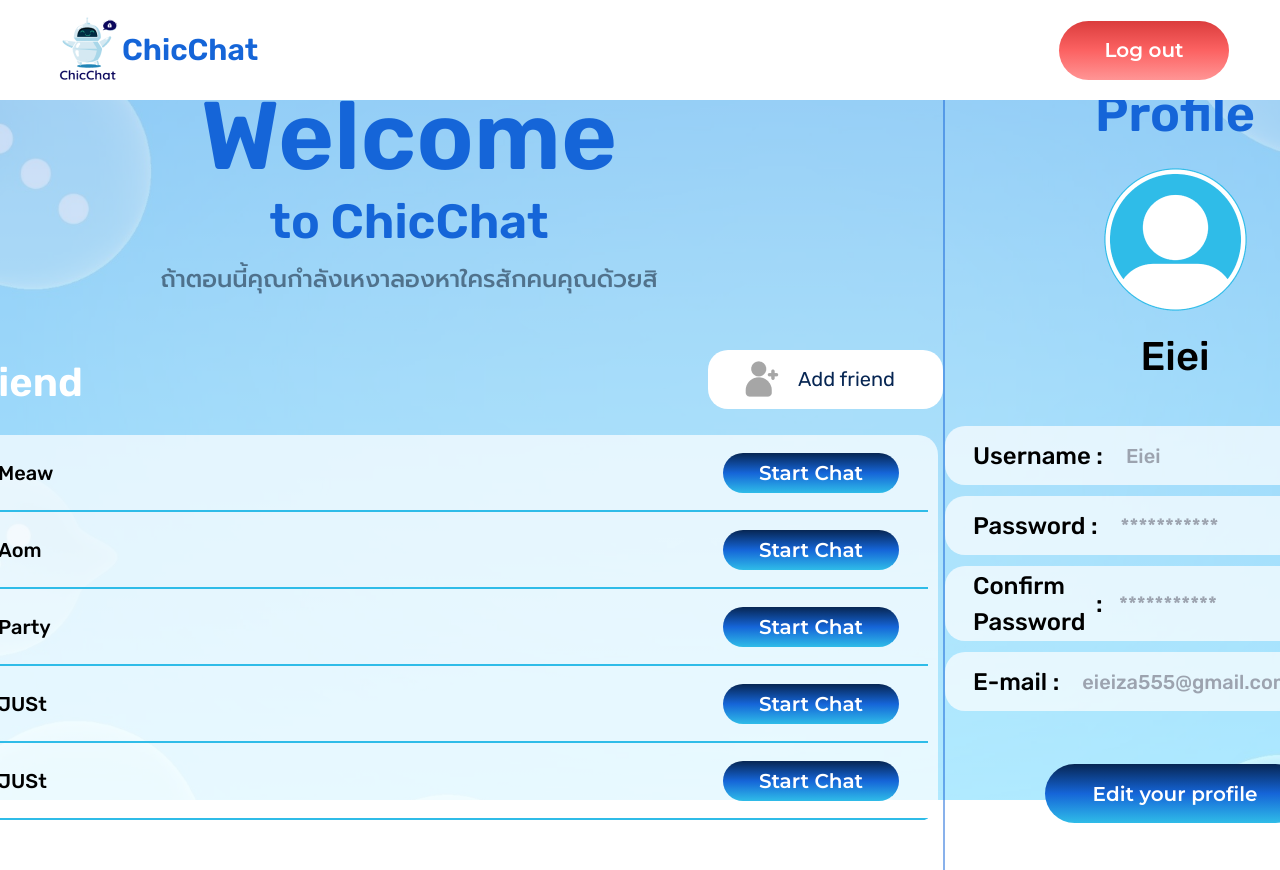
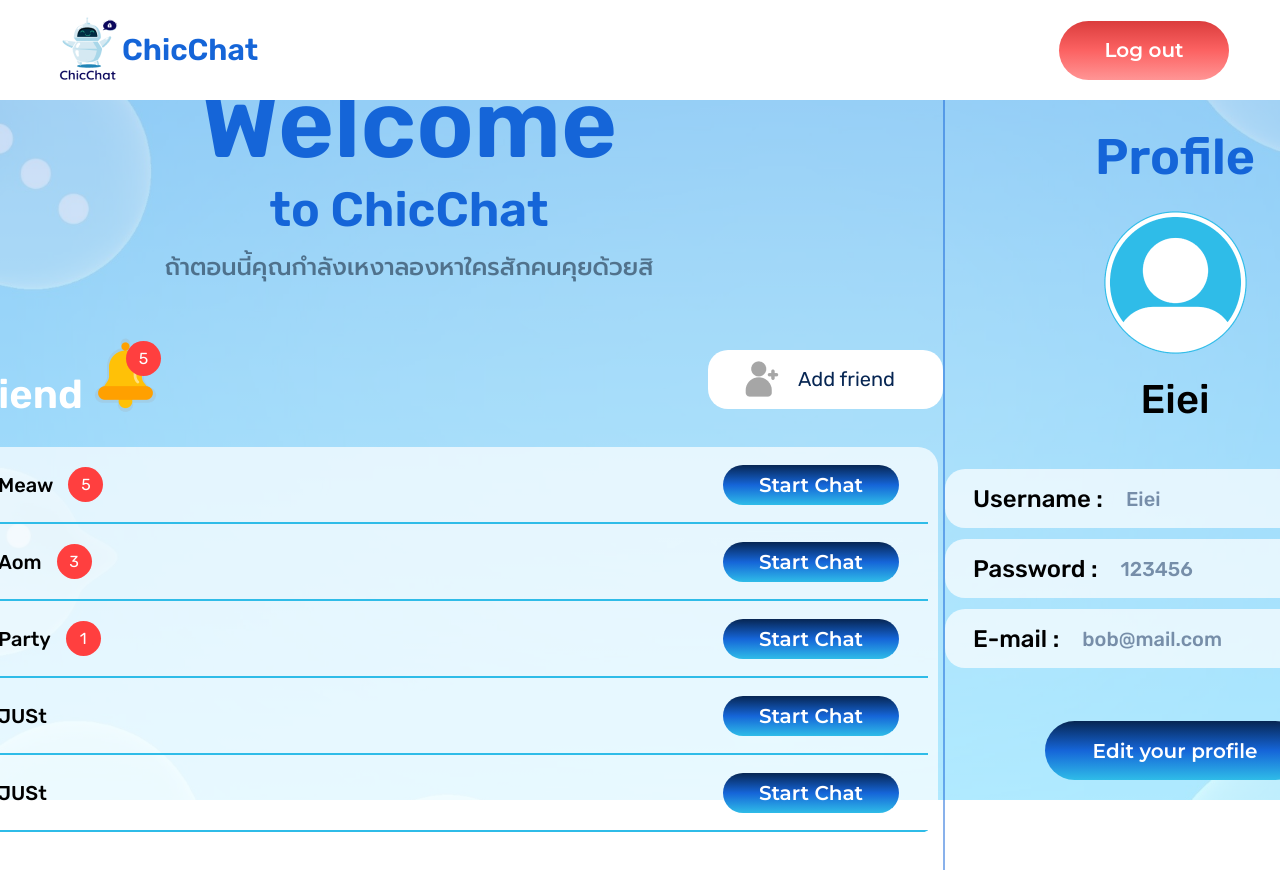
Before and after one commit to FairyFay404/Chic-Chat, a React (Vite) app in the folder client/: page /home in a window 1280 px wide. Shown: the top 870 px of the page. Built offline with nearby package versions, Linux system fonts and the light colour scheme.

Commit message:
home page

```diff
--- a/client/package.json
+++ b/client/package.json
@@ -9,7 +9,7 @@
     "preview": "vite preview"
   },
   "dependencies": {
-    "axios": "^1.3.5",
+    "axios": "^1.3.6",
     "react": "^18.2.0",
     "react-dom": "^18.2.0",
     "react-router-dom": "^6.10.0",
--- a/client/src/components/HomeProfile.jsx
+++ b/client/src/components/HomeProfile.jsx
@@ -4,19 +4,34 @@ import Friendbox from './subcomponents/Friendbox'
 import AddFriend from './subcomponents/AddFriend'
 
 export default function HomeProfile() {
-    const [username, setUsername] = useState("")
-    const [password, setPassword] = useState("")
+    const [username, setUsername] = useState("Eiei")
+    const [password, setPassword] = useState("123456")
     const [confirmpassword, setConfirmpassword] = useState("")
-    const [email, setEmail] = useState("")
+    const [email, setEmail] = useState("bob@mail.com")
     const [statusAddfriend, setStatusAddfriend] = useState(false)
     const [statusSearch, setStatusSearch] = useState(false);
+    const [statusEdit, setStatusEdit] = useState(false);
+    const [statusError, setStatusError] = useState(false);
+    const [textError, setTextError] = useState("");
+    const [noti_number,setNotiNumber] = useState("5");
 
     const handleEdit = (e) => {
-        // e.preventDefault();
-        alert(username + password + confirmpassword + email)
+        e.preventDefault();
+        setStatusEdit(!statusEdit)
+        setStatusError(false)
+    }
+    const handleSave = (e) => {
+        e.preventDefault();
+        if(confirmpassword != password){
+            setStatusError(true)
+            setTextError("Password not match. Please try again.")
+        }else{
+            setStatusError(false)
+            setStatusEdit(!statusEdit)
+            //alert(username + password + email)
+        }
 
     }
-
     const changeStatus = () => {
         setStatusAddfriend(!statusAddfriend)
         setStatusSearch(false)
@@ -34,9 +49,9 @@ export default function HomeProfile() {
                     <div className="h-full flex flex-row justify-center items-center pt-[100px]">
                         <div className="w-[1210px] h-[877px] rounded-l-[50px] bg-white/50 flex flex-col justify-center items-center ">
                             <div className="flex flex-col items-center">
-                                <h1 className='text-[96px] text-[#1565D8] font-semibold leading-[114px]'>Welcome </h1>
+                                <h1 className='text-[96px] text-[#1565D8] font-semibold leading-[114px]'>Welcome</h1>
                                 <h2 className='text-[48px] text-[#1565D8] font-semibold leading-[57px] mb-[15px]'>to ChicChat</h2>
-                                <p className='text-[24px] text-[#030F22] font-medium leading-[28px] font-Prompt opacity-50'>ถ้าตอนนี้คุณกำลังเหงาลองหาใครสักคนคุณด้วยสิ</p>
+                                <p className='text-[24px] text-[#030F22] font-medium leading-[28px] font-Prompt opacity-50'>ถ้าตอนนี้คุณกำลังเหงาลองหาใครสักคนคุยด้วยสิ</p>
                             </div>
 
                             <div className="w-[1068px] mt-[52px]">
@@ -44,6 +59,12 @@ export default function HomeProfile() {
                                     <div className="flex flex-row justify-center items-end">
                                         <img src="/friend icon.png" className='pe-[14px] ' />
                                         <h1 className='text-[40px] text-white font-semibold'>Friend</h1>
+                                        <div className="relative">
+                                            <button><img src="/Notification.png" /></button>
+                                            <div className={` ${noti_number ? "" : "hidden"}w-[35px] h-[35px] bg-[#FF3F3F] rounded-[50%] ms-[15px] text-white flex justify-center items-center absolute top-2 left-7`}>
+                                                <h1>{noti_number}</h1>
+                                            </div>
+                                        </div>
                                     </div>
                                     <div className="flex flex-row gap-[18px] items-center">
 
@@ -51,7 +72,7 @@ export default function HomeProfile() {
                                             <img src="/addfriend icon.png" className='pe-[14px] ms-[32px]' /> Add friend
                                         </button>
 
-                                        <label className={` ${statusAddfriend ? "" : "hidden"} relative `} >
+                                        <label className={` ${statusAddfriend ? " active:translate-x-[0%]" : "hidden translate-x-[50%] transition duration-300"} relative `} >
                                             <span class="absolute left-0 top-[10px] flex items-center pl-3">
                                                 <img src="/search-icon.png" className='pe-[14px] w-[55px] h-[39px] ms-[5px]' />
                                             </span>
@@ -72,9 +93,9 @@ export default function HomeProfile() {
 
                                 <div className="w-[1063px] h-[386px] rounded-[20px] bg-white mt-[22px] bg-opacity-70 overflow-y-scroll">
                                     <div className={` ${statusSearch ? "hidden" : ""}`}>
-                                        <Friendbox name={"Meaw"} />
-                                        <Friendbox name={"Aom"} />
-                                        <Friendbox name={"Party"} />
+                                        <Friendbox name={"Meaw"}    count_message={5}/>
+                                        <Friendbox name={"Aom"}     count_message={3}/>
+                                        <Friendbox name={"Party"}   count_message={1}/>
                                         <Friendbox name={"JUSt"} />
                                         <Friendbox name={"JUSt"} />
                                         <Friendbox name={"JUSt"} />
@@ -108,39 +129,47 @@ export default function HomeProfile() {
                                 flex items-center
                                 ">
                                     <label className='pe-[13px] text-[24px] text-[#000000] '>Username :</label>
-                                    <input type="text" name="" id="" className='bg-transparent ps-[10px] outline-0' placeholder="Eiei" onChange={e => { setUsername(e.target.value) }} />
+                                    {statusEdit ? <input type="text" className='bg-transparent ps-[10px] outline-0' value={username} onChange={e => { setUsername(e.target.value) }} />:<label className='ps-[10px] text-[20px] text-[#07265380] '>{username}</label>}
+
                                 </div>
                                 <div className="w-[460px] h-[59px] bg-white bg-opacity-70 rounded-[20px]
                                 ps-[28px] font-medium text-[20px] text-[#072653]
                                 flex items-center
                                 ">
                                     <label className='pe-[13px] text-[24px] text-[#000000] '>Password :</label>
-                                    <input type="password" name="" id="" className='bg-transparent ps-[10px] outline-0' placeholder="***********" onChange={e => { setPassword(e.target.value) }} />
+                                    {statusEdit ? <input type="password" className='bg-transparent ps-[10px] outline-0' value={password} onChange={e => { setPassword(e.target.value) }} />:<label className='ps-[10px] text-[20px] text-[#07265380] '>{password}</label>}
                                 </div>
-                                <div className="w-[460px] h-[75px] bg-white bg-opacity-70 rounded-[20px]
-                                ps-[28px] font-medium text-[20px] text-[#072653]
-                                flex items-center
-                                ">
+                                <div className={` ${statusEdit ? "w-[460px] h-[75px] bg-white bg-opacity-70 rounded-[20px] ps-[28px] font-medium text-[20px] text-[#072653] flex items-center"
+                                : "hidden"}  `}
+                                >
                                     <div className="flex flex-row items-center">
-
                                         <label className='text-[24px] text-[#000000] w-[123px] '>Confirm Password</label>
                                         <label className='pe-[13px] text-[24px] text-[#000000] w-[10px] '>:</label>
                                     </div>
-                                    <input type="password" name="" id="" className='bg-transparent ps-[10px] outline-0' placeholder="***********" onChange={e => { setConfirmpassword(e.target.value) }} />
+                                    <input type="password" className='bg-transparent ps-[10px] outline-0' placeholder="Enter your password" onChange={e => { setConfirmpassword(e.target.value) }} />
                                 </div>
                                 <div className="w-[460px] h-[59px] bg-white bg-opacity-70 rounded-[20px]
                                 ps-[28px] font-medium text-[20px] text-[#072653]
                                 flex items-center
                                 ">
                                     <label className='pe-[13px] text-[24px] text-[#000000] '>E-mail :</label>
-                                    <input type="email" name="" id="" className='bg-transparent ps-[10px] outline-0 ' placeholder="eieiza555@gmail.com" onChange={e => { setEmail(e.target.value) }} />
+                                    {statusEdit ? <input type="email" className='bg-transparent ps-[10px] outline-0 ' value={email} onChange={e => { setEmail(e.target.value) }} />:<label className='ps-[10px] text-[20px] text-[#07265380] '>{email}</label>}
+                                </div>
+                                <div className={` ${statusError ? " ms-7 flex justify-start items-center" : "hidden"}  `}>
+                                    <img src="/error-icon.png"/>
+                                    <label className='text-[#DC1414] ms-[5.28px]'>{textError}</label>
                                 </div>
                             </div>
+                            {statusEdit ? <div className="mt-[53px] text-[20px] text-white font-semibold font-Montserrat">
+                                <button className='bg-gradient-to-b from-[#072653] via-[#1565D8] to-[#2FBCE8] w-[170px] h-[59px] rounded-[50px] mx-[15px]'onClick={handleSave}>Save</button>
+                                <button className='bg-gradient-to-b from-[#DB3D3D] via-[#FC6262] to-[#FF9595] w-[170px] h-[59px] rounded-[50px]' onClick={handleEdit}>Cancel</button>
+                            </div>
+                            :
                             <button onClick={handleEdit} className='w-[260px] h-[59px] rounded-[50px] mt-[53px]
                             bg-gradient-to-b from-[#072653] via-[#1565D8] to-[#2FBCE8]
                             text-[20px] text-white font-semibold font-Montserrat
                             hover:border-[2px] hover:border-[#178AAE] transition duration-300 ease-in-out hover:scale-110
-                            '>Edit your profile</button>
+                            '>Edit your profile</button>}
                         </div>
                     </div>
                 </div>
--- a/client/src/components/subcomponents/Friendbox.jsx
+++ b/client/src/components/subcomponents/Friendbox.jsx
@@ -1,12 +1,16 @@
 import React from 'react'
 
-export default function Friendbox({name}) {
+export default function Friendbox({name,count_message}) {
     return (
         <>
             <div className="w-[1053px] h-[77px] flex justify-between items-center border-b-2 border-b-[#2FBCE8]">
                 <div className="flex flex-row justify-center items-center">
                     <img src="/Profile.png" className='ms-[38px] me-[25px] ' />
                     <h1 className='text-[20px] font-medium'>{name}</h1>
+
+                    <div className={` ${count_message ? "w-[35px] h-[35px] bg-[#FF3F3F] rounded-[50%] ms-[15px] text-white flex justify-center items-center" : "hidden"}`}>
+                        <h1>{count_message}</h1>
+                    </div>
                 </div>
                 <button className='w-[176px] h-[40px] rounded-[50px] bg-gradient-to-b from-[#072653] via-[#1565D8] to-[#2FBCE8] text-[20px] text-white font-semibold me-[29px] font-Montserrat hover:border-[2px] hover:border-[#178AAE]'>Start Chat</button>
             </div>
```
Also changed, not shown: client/public/Notification.png (added), 1 other file (tests, documents, lock files or other folders).
